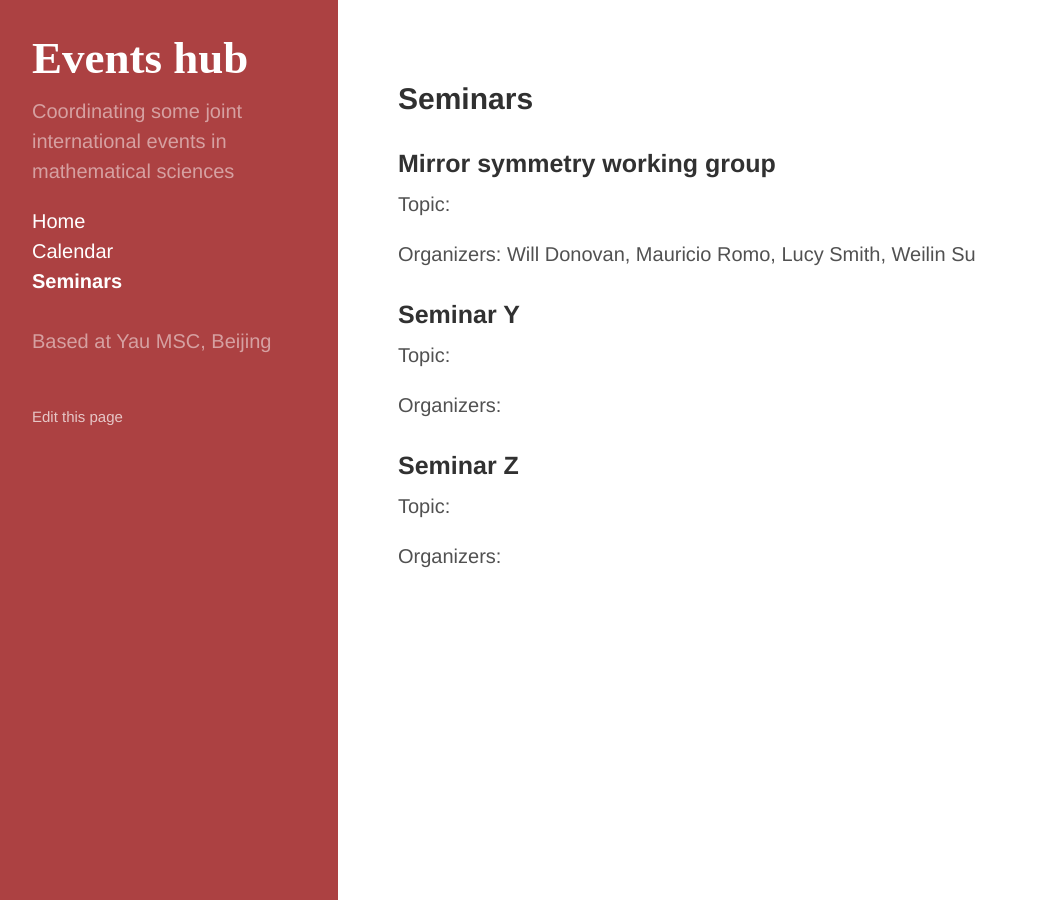
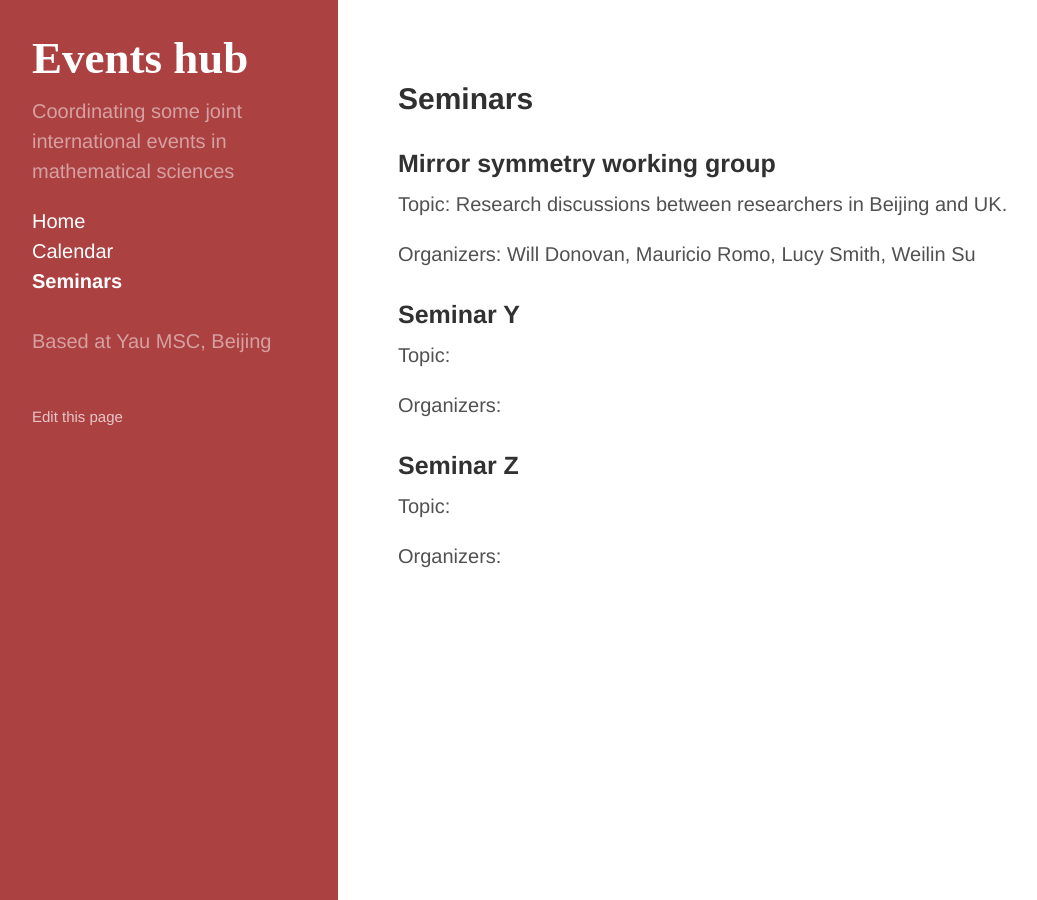
Before and after one commit to yau-msc-events/yau-msc-events.github.io, a Jekyll site: the page built from seminars.md, in a window 1280 px wide. Shown: the whole page, without its empty margins (2-1039 px from the left). Built offline with Jekyll 4.4.1, drawn with Linux system fonts in a browser that asks for light colours.

Commit message:
Update seminars.md

```diff
--- a/seminars.md
+++ b/seminars.md
@@ -5,7 +5,7 @@ title: Seminars
 
 ### Mirror symmetry working group
 
-Topic:
+Topic: Research discussions between researchers in Beijing and UK.
 
 Organizers: Will Donovan, Mauricio Romo, Lucy Smith, Weilin Su
 
```
